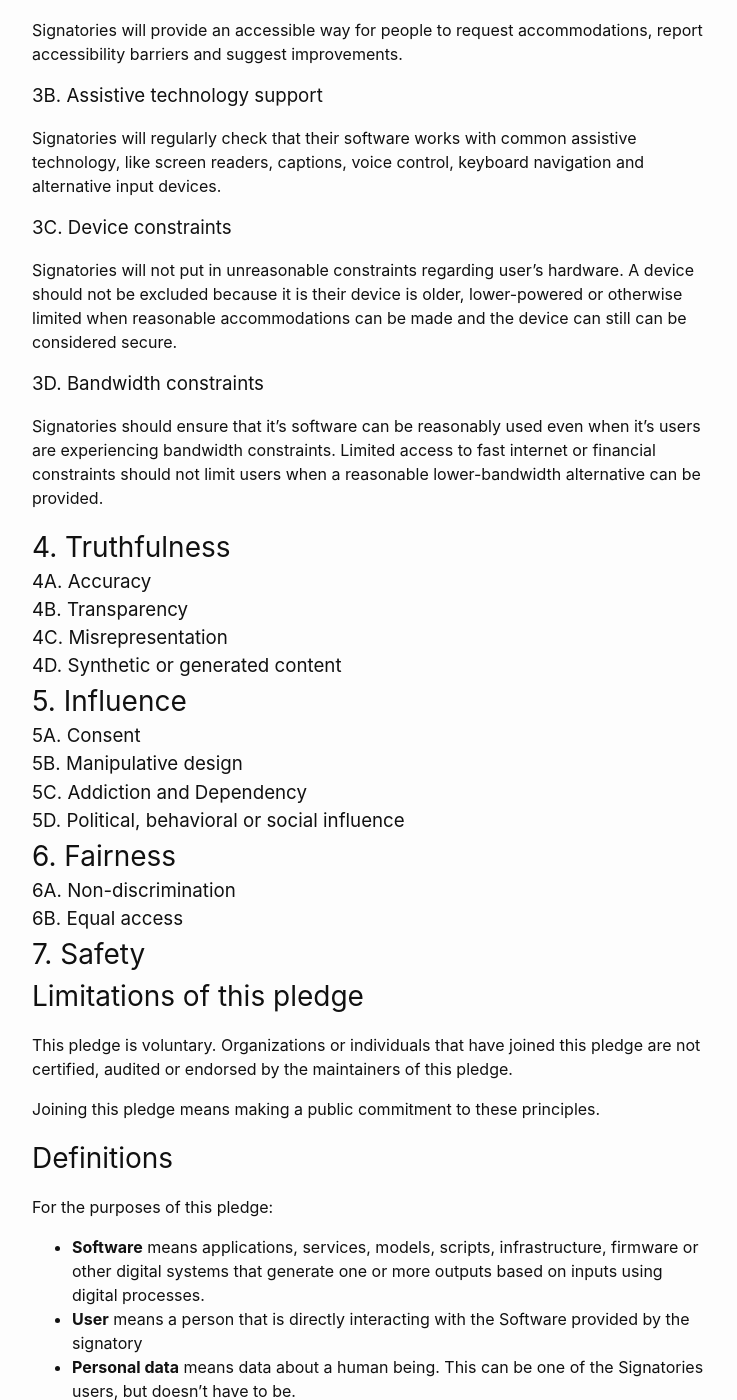
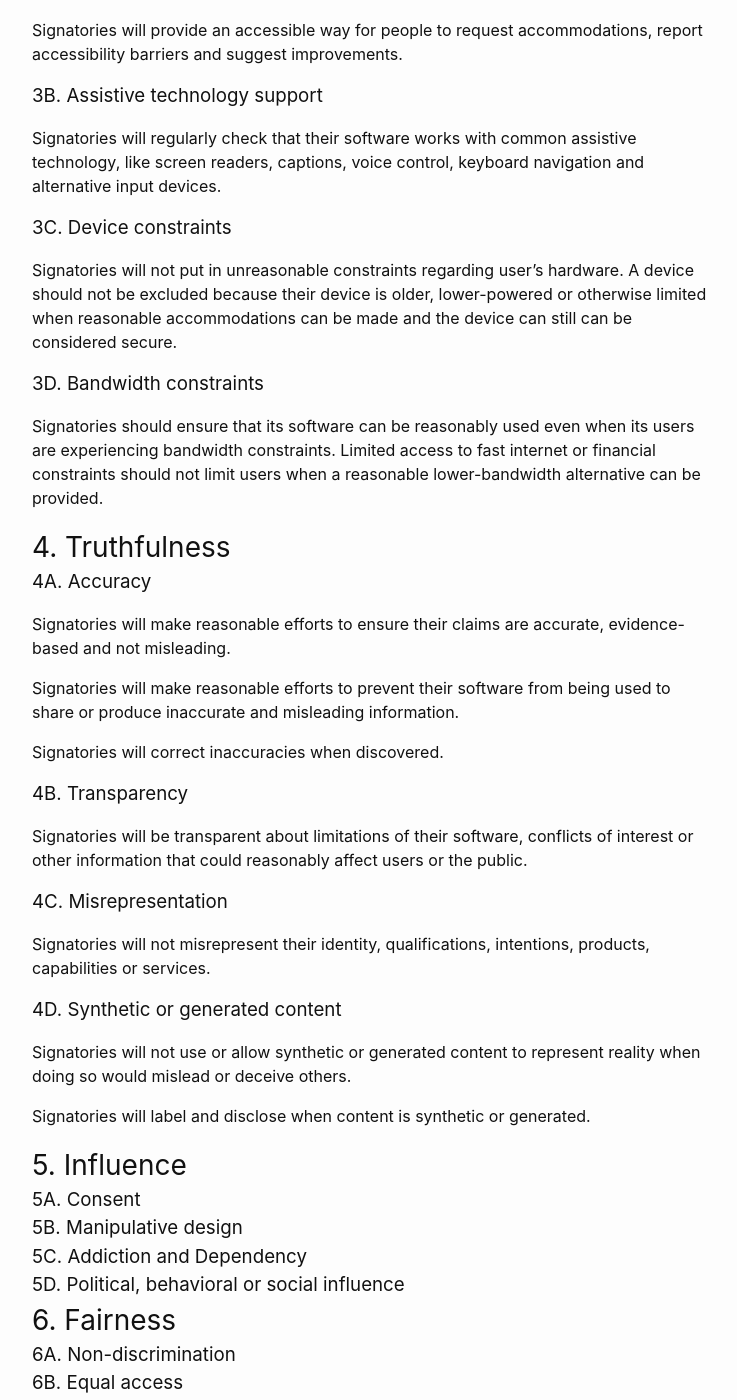
Before and after one commit to PrinsFrank/ethicalsoftwarepledge.org, a Jekyll site: the page built from PLEDGE.md, in a window 1280 px wide and 1400 px high, scrolled down 2644 px. Shown: the whole window, without its empty margins (268-1005 px from the left). Built offline with Jekyll 4.4.1, drawn with Linux system fonts in a browser that asks for light colours.

Commit message:
Add content for section 4

```diff
--- a/PLEDGE.md
+++ b/PLEDGE.md
@@ -117,12 +117,12 @@ captions, voice control, keyboard navigation and alternative input devices.
 ### 3C. Device constraints
 
 Signatories will not put in unreasonable constraints regarding user's hardware. A device should not be excluded because
-it is their device is older, lower-powered or otherwise limited when reasonable accommodations can be made and the
-device can still can be considered secure.
+their device is older, lower-powered or otherwise limited when reasonable accommodations can be made and the device
+can still can be considered secure.
 
 ### 3D. Bandwidth constraints
 
-Signatories should ensure that it's software can be reasonably used even when it's users are experiencing bandwidth
+Signatories should ensure that its software can be reasonably used even when its users are experiencing bandwidth
 constraints. Limited access to fast internet or financial constraints should not limit users when a reasonable
 lower-bandwidth alternative can be provided.
 
@@ -130,11 +130,25 @@ lower-bandwidth alternative can be provided.
 
 ### 4A. Accuracy
 
+Signatories will make reasonable efforts to ensure their claims are accurate, evidence-based and not misleading.
+
+Signatories will make reasonable efforts to prevent their software from being used to share or produce inaccurate and misleading information.
+
+Signatories will correct inaccuracies when discovered.
+
 ### 4B. Transparency
+
+Signatories will be transparent about limitations of their software, conflicts of interest or other information that could reasonably affect users or the public.
 
 ### 4C. Misrepresentation
 
+Signatories will not misrepresent their identity, qualifications, intentions, products, capabilities or services.
+
 ### 4D. Synthetic or generated content
+
+Signatories will not use or allow synthetic or generated content to represent reality when doing so would mislead or deceive others.
+
+Signatories will label and disclose when content is synthetic or generated.
 
 ## 5. Influence
 
```
